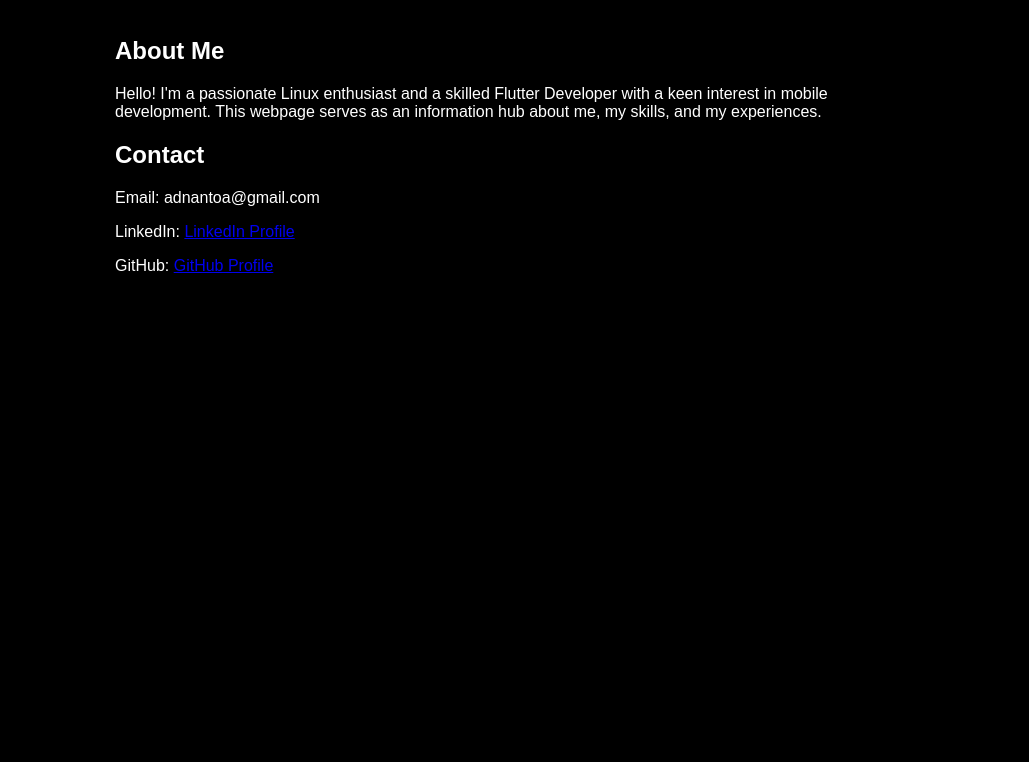
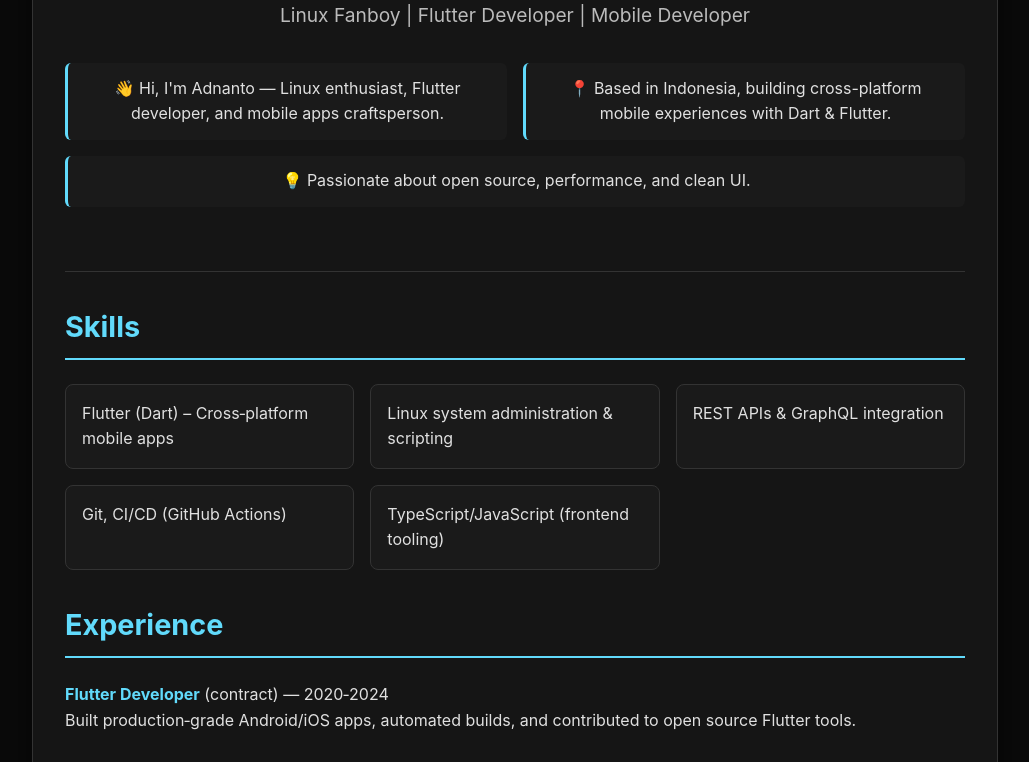
Before and after one commit to adahra/adahra.github.io, a plain HTML site: page index.html in a window 1280 px wide. Shown: the part 177-939 px from the top of the page, without its empty margins (125-1154 px from the left). Before the commit the page ends 800 px from the top, so only its background shows below. Drawn offline with Linux system fonts and the light colour scheme.

Commit message:
Mengganti beberapa tampilan pada halaman utama web

```diff
--- a/index.html
+++ b/index.html
@@ -18,7 +18,6 @@
    Foundation, Inc., 51 Franklin Street, Fifth Floor, Boston,
    MA 02110-1301, USA.
 
-
 -->
 
 <!DOCTYPE html>
@@ -29,50 +28,173 @@
     <meta name="viewport" content="width=device-width, initial-scale=1.0">
     <title>Adnanto A.R. - Personal Webpage</title>
     <style>
+        :root {
+            --bg: #0a0a0a;
+            --bg-light: #1a1a1a;
+            --text: #e0e0e0;
+            --accent: #61dafb;
+            --card: #151515;
+            --link: #4da6ff;
+            --link-hover: #80cfff;
+            --border: #333;
+        }
+
         body {
-            background-color: black;
-            color: white;
-            font-family: 'Arial', sans-serif;
-            margin: 20px;
+            background: var(--bg);
+            color: var(--text);
+            font-family: -apple-system, BlinkMacSystemFont, "Segoe UI", Roboto, Helvetica, Arial, sans-serif;
+            margin: 0;
+            padding: 2rem;
+            line-height: 1.6;
+            display: flex;
+            justify-content: center;
+            min-height: 100vh;
+        }
+
+        main {
+            max-width: 900px;
+            width: 100%;
+            background: var(--card);
+            border: 1px solid var(--border);
+            border-radius: 12px;
+            box-shadow: 0 10px 30px rgba(0,0,0,0.6);
+            overflow: hidden;
+            padding: 2rem;
         }
 
         header {
             text-align: center;
-            padding: 20px;
-        }
-
-        section {
-            max-width: 800px;
-            margin: auto;
-            padding: 20px;
+            padding: 2rem 0;
+            border-bottom: 1px solid var(--border);
+            margin-bottom: 2rem;
         }
 
         h1 {
-            color: #61dafb; /* Flutter blue */
+            font-size: 2.5rem;
+            margin: 0.5rem 0;
+            color: var(--accent);
+        }
+
+        .subtitle {
+            font-size: 1.2rem;
+            color: #bbb;
+            margin: 0.5rem 0;
+        }
+
+        .intro {
+            display: flex;
+            gap: 1rem;
+            align-items: flex-start;
+            margin: 2rem 0;
+            flex-wrap: wrap;
+        }
+
+        .intro p {
+            background: var(--bg-light);
+            border-left: 3px solid var(--accent);
+            padding: 0.8rem 1rem;
+            border-radius: 6px;
+            margin: 0;
+            flex: 1 300px;
+            font-size: 1rem;
+        }
+
+        h2 {
+            margin-top: 2rem;
+            font-size: 1.8rem;
+            border-bottom: 2px solid var(--accent);
+            padding-bottom: 0.5rem;
+            color: var(--accent);
+        }
+
+        ul {
+            list-style: none;
+            padding: 0;
+            display: grid;
+            grid-template-columns: repeat(auto-fit, minmax(250px, 1fr));
+            gap: 1rem;
+            margin: 1rem 0;
+        }
+
+        li {
+            background: var(--bg-light);
+            border: 1px solid var(--border);
+            border-radius: 8px;
+            padding: 1rem;
+            transition: transform 0.2s, box-shadow 0.2s;
+        }
+
+        li:hover {
+            transform: translateY(-2px);
+            box-shadow: 0 4px 12px rgba(0,0,0,0.4);
+        }
+
+        p strong { color: var(--accent); }
+
+        a {
+            color: var(--link);
+            text-decoration: none;
+            transition: color 0.2s;
+        }
+
+        a:hover { color: var(--link-hover); }
+
+        footer {
+            margin-top: 3rem;
+            text-align: center;
+            font-size: 0.9rem;
+            color: #777;
+            border-top: 1px solid var(--border);
+            padding-top: 1.5rem;
+        }
+
+        @media (max-width: 600px) {
+            .intro { flex-direction: column; }
+            h1 { font-size: 2rem; }
         }
     </style>
 </head>
 
 <body>
+    <main>
         <header>
             <h1>Adnanto A.R.</h1>
-        <p>Linux Fanboy | Flutter Developer | Mobile Developer</p>
+            <p class="subtitle">Linux Fanboy | Flutter Developer | Mobile Developer</p>
+            <div class="intro">
+                <p>👋 Hi, I'm Adnanto — Linux enthusiast, Flutter developer, and mobile apps craftsperson.</p>
+                <p>📍 Based in Indonesia, building cross-platform mobile experiences with Dart & Flutter.</p>
+                <p>💡 Passionate about open source, performance, and clean UI.</p>
+            </div>
         </header>
 
         <section>
-        <h2>About Me</h2>
-        <p>
-            Hello! I'm a passionate Linux enthusiast and a skilled Flutter Developer with a keen interest in mobile development.
-            This webpage serves as an information hub about me, my skills, and my experiences.
-        </p>
+            <h2>Skills</h2>
+            <ul>
+                <li>Flutter (Dart) – Cross‑platform mobile apps</li>
+                <li>Linux system administration & scripting</li>
+                <li>REST APIs & GraphQL integration</li>
+                <li>Git, CI/CD (GitHub Actions)</li>
+                <li>TypeScript/JavaScript (frontend tooling)</li>
+            </ul>
 
-        <!-- Add more sections or details about yourself as needed -->
+            <h2>Experience</h2>
+            <p><strong>Flutter Developer</strong> (contract) — 2020‑2024<br>Built production‑grade Android/iOS apps, automated builds, and contributed to open source Flutter tools.</p>
 
-        <h2>Contact</h2>
-        <p>Email: adnantoa@gmail.com</p>
+            <h2>Projects</h2>
+            <p>This site — built with Hugo (v0.73.0) + TACHYONS CSS + Webpack for asset bundling.</p>
+            <p>Personal portfolio, blog posts, and mobile dev resources.</p>
+
+            <h2>Let's Connect</h2>
+            <p>Email: <a href="mailto:adnantoa@gmail.com">adnantoa@gmail.com</a></p>
             <p>LinkedIn: <a href="https://id.linkedin.com/in/adnanto-ahmad-b1a27076" target="_blank">LinkedIn Profile</a></p>
             <p>GitHub: <a href="https://github.com/adahra" target="_blank">GitHub Profile</a></p>
+            <p>Blog: <a href="https://adahra.github.io/posts/">Posts & Articles</a></p>
         </section>
+
+        <footer>
+            © 2024 Adnanto A.R. | Built with ❤️ using Hugo + TACHYONS
+        </footer>
+    </main>
 </body>
 
 </html>
```
Also changed, not shown: 1 other file. Lines whose indentation alone changed are shown as unchanged.
